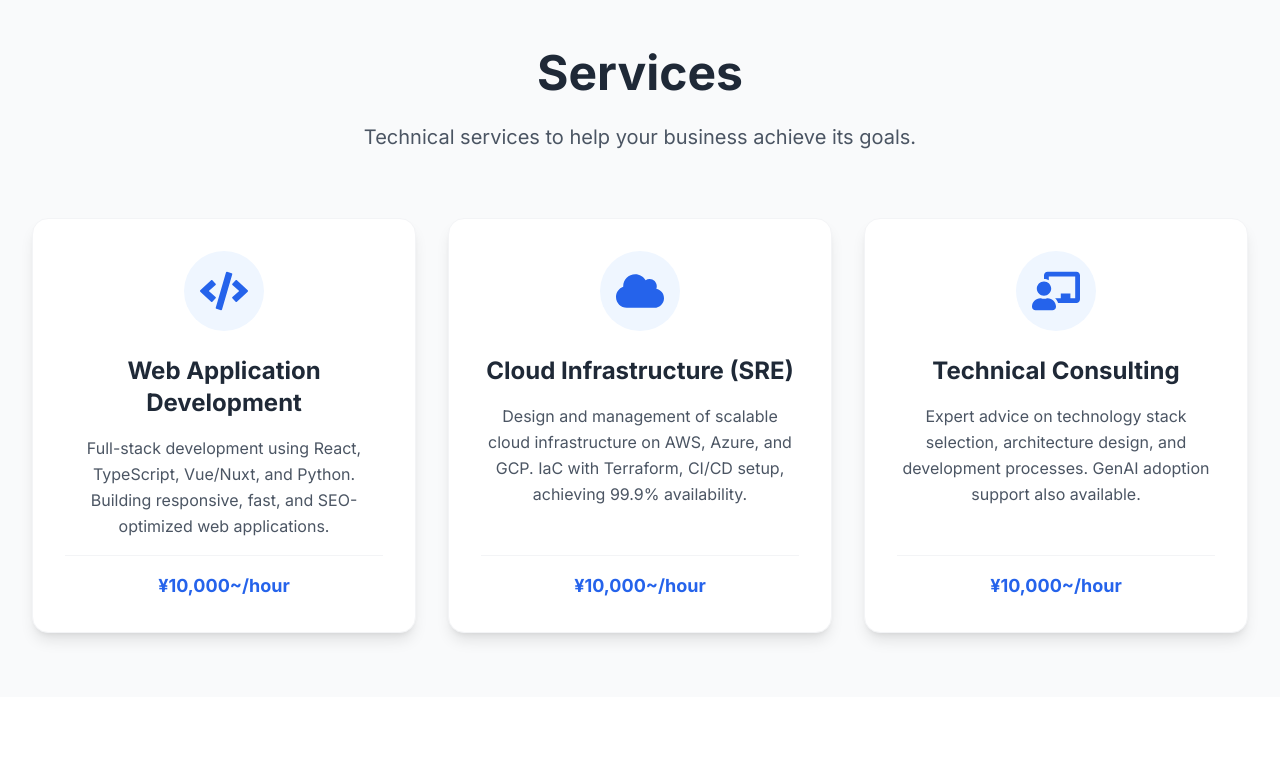
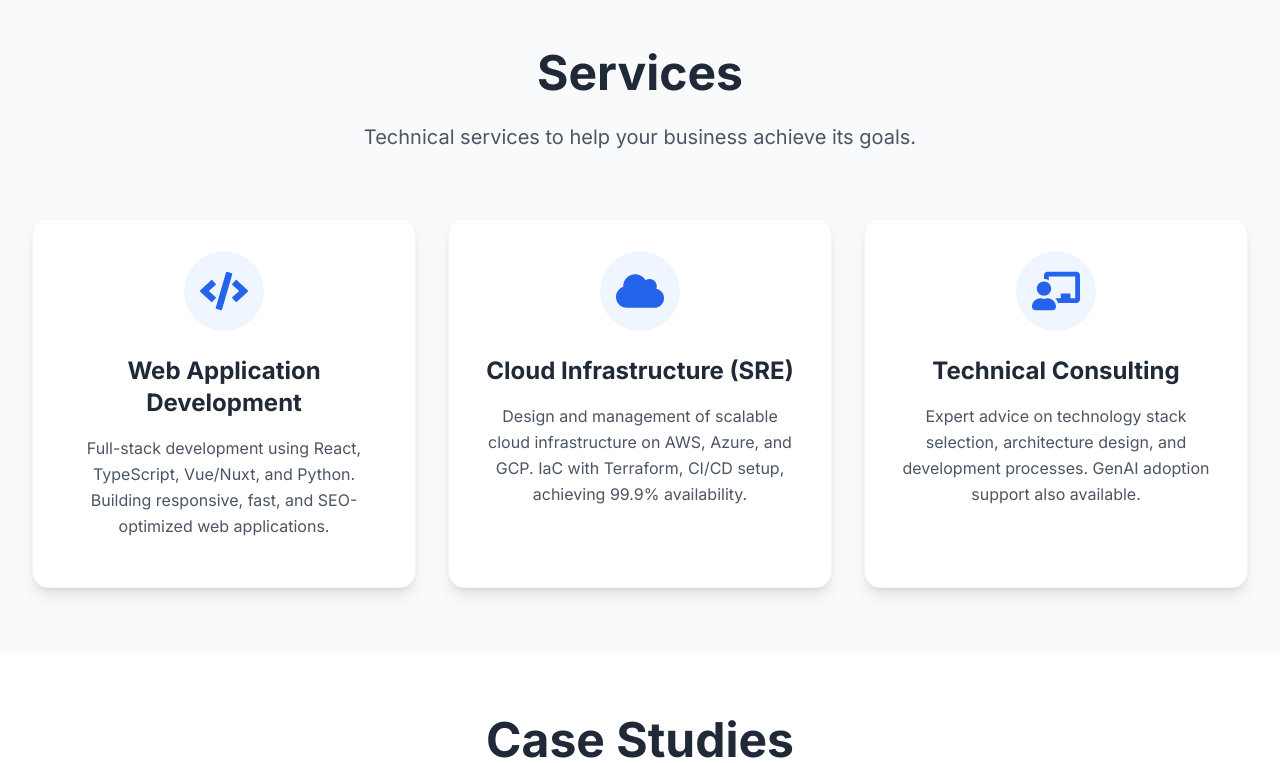
Before and after one commit to miyagin15/resume, a React (Create React App) app: page / in a window 1280 px wide. Shown: the part 880-1643 px from the top of the page. Built offline with nearby package versions, Linux system fonts and the light colour scheme.

Commit message:
feat: Home と Services ページを更新 - 新しいテキスト・UI 改善と翻訳キーの追加

```diff
--- a/src/pages/Home.tsx
+++ b/src/pages/Home.tsx
@@ -72,7 +72,7 @@ function Home() {
                 <FaCheckCircle className="text-green-500" /> AWS/Azure/GCP Certified
               </div>
               <div className="flex items-center gap-2">
-                <FaCheckCircle className="text-green-500" /> ¥10,000~/hour
+                <FaCheckCircle className="text-green-500" /> 生成AI / Webアプリ開発 / 自動化
               </div>
             </div>
           </motion.div>
--- a/src/pages/Services.tsx
+++ b/src/pages/Services.tsx
@@ -68,9 +68,6 @@ function Services() {
                                 <p className="text-gray-600 dark:text-gray-300 leading-relaxed mb-4">
                                     {service.description}
                                 </p>
-                                <div className="mt-auto pt-4 border-t border-gray-100 dark:border-gray-700 w-full">
-                                    <span className="text-primary-600 font-bold text-lg">¥10,000~/hour</span>
-                                </div>
                             </div>
                         </Tilt>
                     </motion.div>
```
